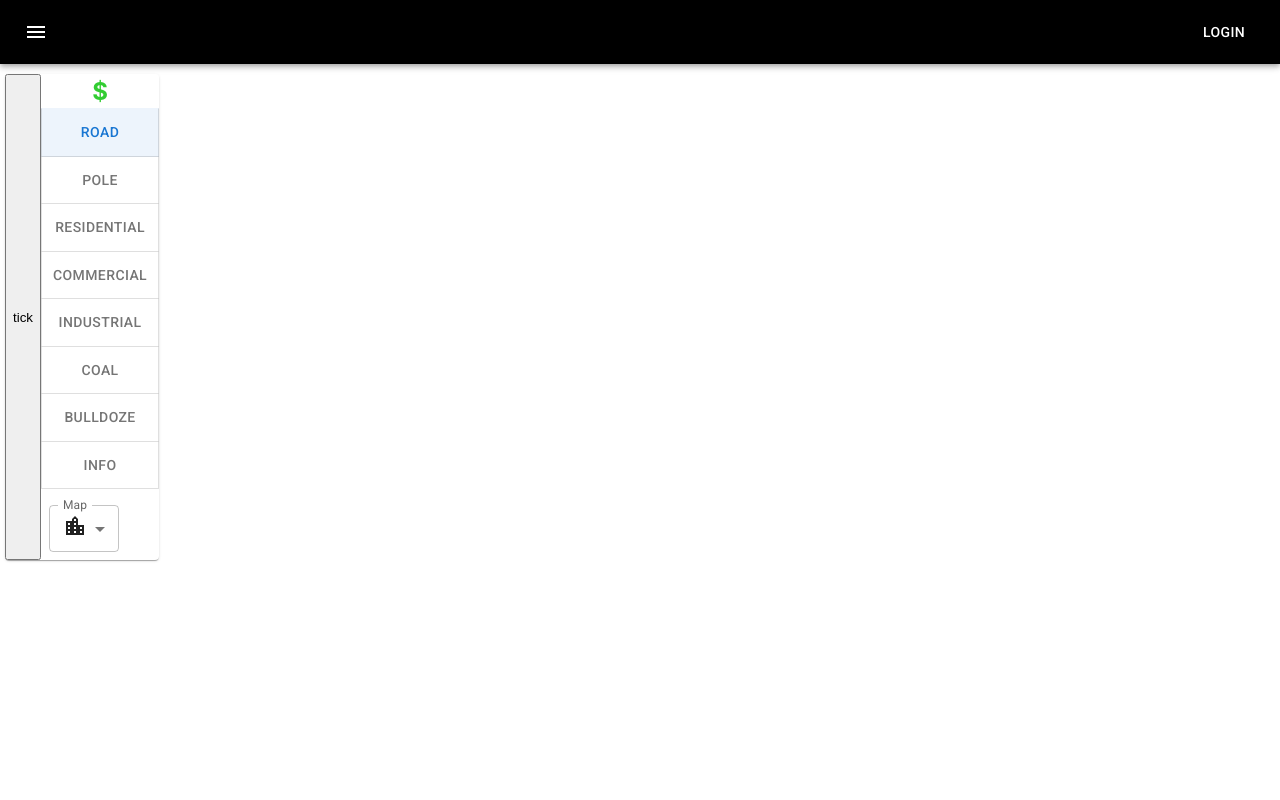
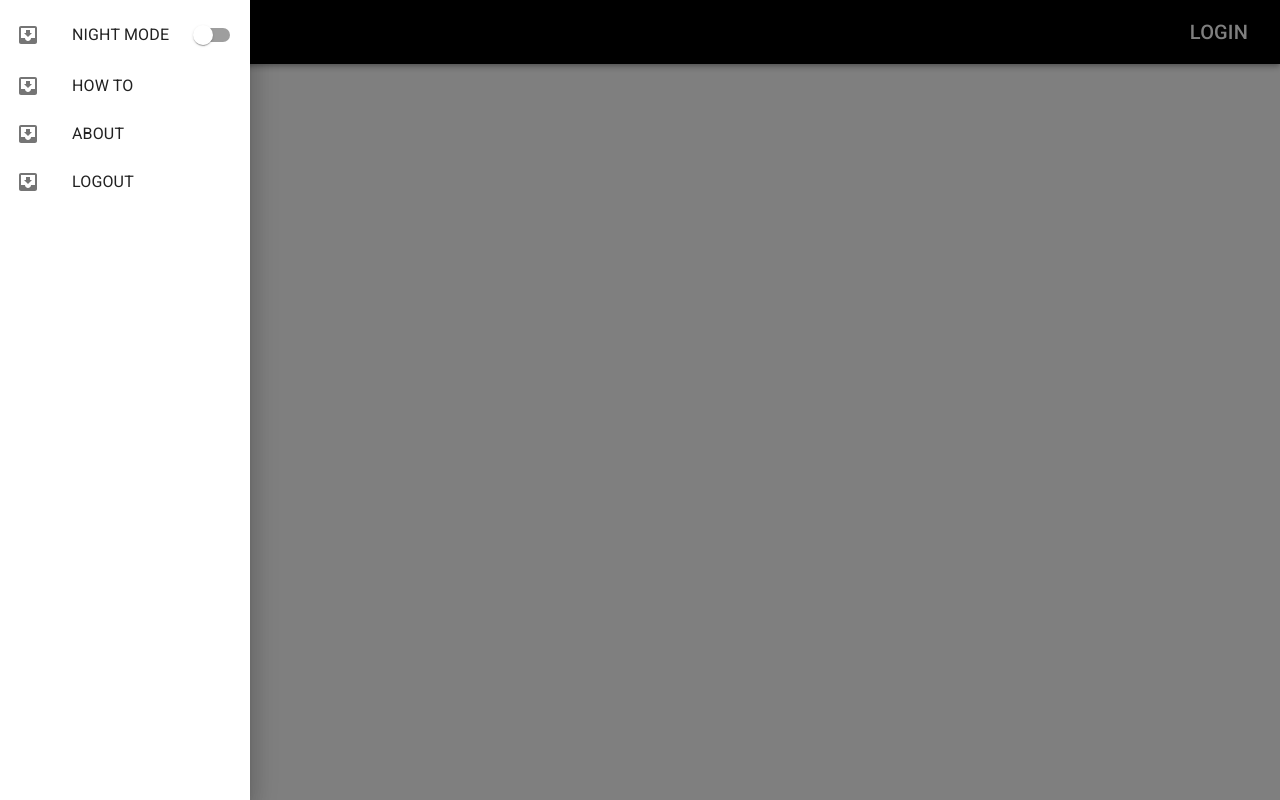
Before and after one commit to cnqso/webcommons, a React (Create React App) app: page / in a window 1280 px wide. Both pictures are taken after a click on the button "menu". Built offline with nearby package versions, Linux system fonts and the light colour scheme; no server answers.

Commit message:
Added drawer menu, stronger rendering, typography changes, cleaned redundancies

```diff
--- a/src/App.js
+++ b/src/App.js
@@ -39,7 +39,6 @@ const app = initializeApp(firebaseConfig);
 const auth = getAuth(app);
 const database = getDatabase(app);
 const userListRef = ref(database, "userList");
-const userLocationsRef = ref(database, "userLocations");
 const userTilesRef = ref(database, "userTiles");
 
 function sendRequest(method, y, x, building, buildingId, folder, handler = "") {
@@ -76,36 +75,6 @@ function sendRequest(method, y, x, building, buildingId, folder, handler = "") {
 			console.log(error);
 			return error;
 		});
-}
-
-function cnqsoFastSquareSpiral(n) {
-	let dir = 1;
-	let loc = [0, 0];
-	let run = 1;
-	let runi = 0;
-	let i = 0;
-	while (i < n) {
-		runi = run + i;
-		while (i < runi) {
-			loc[0] += dir;
-			i++;
-			if (i >= n) {
-				return loc;
-			}
-		}
-		runi = run + i;
-		while (i < runi) {
-			loc[1] += dir;
-			i++;
-			if (i >= n) {
-				return loc;
-			}
-		}
-
-		run++;
-		dir = dir * -1;
-	}
-	return loc;
 }
 
 function reverseSquareSpiral(coordinates) {
@@ -162,32 +131,16 @@ function App() {
 	};
 	const [neighborTiles, setNeighborTiles] = useState([]);
 
-	//I'd like to implement the code below, but I'm worried about an infinite loop
-
-	// if (!loggedIn && user || loggedIn && !user) {
-	// 	console.log("Preauthenticated user returning")
-	// 	try { get(child(userListRef, user.uid))
-	// 		.then((snapshot) => {
-	// 			if (snapshot.exists()) {
-	// 				commonsLogin(snapshot.val());
-	// 			} else {
-	// 				//Redundancy because an infinite auth loop would be very bad
-	// 				auth.signOut();
-	// 				setLoggedIn(false);
-	// 				signOut();
-	// 			}
-	// 		})
-	// 	} catch (error) {
-	// 		console.log(error);
-	// 		auth.signOut();
-	// 		setLoggedIn(false);
-	// 		signOut();
-	// 	}
-	// }
-
-	//if (user) {
-	//commonsLogin() or something
-	//Actually, webstorage would be prefferable
+	useEffect(() => {
+		if (user && !loggedIn) {
+			get(child(userListRef, user.uid)).then((snapshot) => {
+				if (snapshot.exists()) {
+					console.log("relogging in!")
+					commonsLogin(snapshot.val());
+				}
+			});
+		}
+	}, [user]);
 
 	const signInWithGoogle = () => {
 		const provider = new GoogleAuthProvider();
@@ -218,39 +171,6 @@ function App() {
 		newUserRequest("POST", auth.currentUser.uid, userName);
 	}
 
-	const newUser = () => {
-		const userName = userNameInput.current.value;
-		if (userName === "") {
-			signOut();
-			return;
-		}
-		let excessiveDownload = {};
-		get(userListRef).then((snapshot) => {
-			excessiveDownload = snapshot.val();
-			const userListLength = Object.keys(excessiveDownload).length;
-			let newUser = {};
-			// Check if the user already has an account. If so, let them change username but don't let them cheat
-			if (excessiveDownload[auth.currentUser.uid]) {
-				newUser = {
-					userName: userName,
-					location: excessiveDownload[auth.currentUser.uid].location,
-					money: excessiveDownload[auth.currentUser.uid].money,
-				};
-			} else {
-				const [x, y] = cnqsoFastSquareSpiral(userListLength);
-				newUser = { location: [x, y], money: 1000, userName: userName };
-				set(child(userLocationsRef, userListLength.toString()), auth.currentUser.uid);
-			}
-			try {
-				set(child(userListRef, auth.currentUser.uid), newUser);
-				setOpen(false);
-				commonsLogin(newUser);
-			} catch (error) {
-				signOut();
-			}
-		});
-	};
-
 	const commonsLogin = ({ location, money, userName }) => {
 		setUserData({ location, money, userName });
 		console.log(`Logging in ${userName} - uid ${auth.currentUser.uid} - at ${location} with $${money}`);
@@ -268,13 +188,7 @@ function App() {
 			});
 		}
 		setNeighborTiles(surroundingTiles);
-		//setSurroundingTiles state to surroundingTiles
-
 		setLoggedIn(true);
-
-		//Switch map to user's
-		//grab the tiles from neighbors
-		//set user data
 	};
 
 	function newUserRequest(method, userId, folder) {
@@ -294,7 +208,7 @@ function App() {
 					console.log(response);
 					const location = response.split(",");
 					setOpen(false);
-					commonsLogin({ location: [location[1], location[2]], money: 0, userName: body.id });
+					commonsLogin({ location: [location[1], location[2]], money: 1000, userName: body.id });
 					return response;
 				}
 			}
@@ -338,7 +252,8 @@ function App() {
 			</Dialog>
 
 			<NavBar signIn={signInWithGoogle} signOut={signOut} user={loggedIn} userName={userData.userName}   />
-
+			{loggedIn ? (
+				<>
 			<ToggleButtons
 				currentSelection={editSelection}
 				setEditSelection={setEditSelection}
@@ -347,7 +262,7 @@ function App() {
 				sendRequest={sendRequest}
 				userData={userData}
 			/>
-			{loggedIn ? (
+
 				<Canvas
 					key={mapDataLocation}
 					editSelection={editSelection}
@@ -357,7 +272,7 @@ function App() {
 					neighborTiles={neighborTiles}
 					userData={userData}
 					setUserData={setUserData}
-				/>
+				/></>
 			) : null}
 		</div>
 	);
--- a/src/components/Canvas.js
+++ b/src/components/Canvas.js
@@ -24,39 +24,9 @@ const firebaseConfig = {
 	measurementId: "G-PQHKRQWR78",
 };
 const app = initializeApp(firebaseConfig);
-// const analytics = getAnalytics(app);
-const database = getDatabase(app);
-const db = getDatabase();
-//For some reason, calling the database a second time helped debounce the database calls
-//Deleting the getDatabase(app) call broke the code
-//Worth investigating, this is too ugly even for me
+const db = getDatabase(app);
 
-//Since the react-zoomable-component box only takes hardcoded pixel values, we need to size it in javascript
-//TODO: Make it work cleaner. I might be able to just wrap it in a css container and give it an arbitrarily large constant value
-const useWindowSize = () => {
-	const [windowSize, setWindowSize] = React.useState({
-		width: 1000,
-		height: 1000,
-	});
 
-	React.useEffect(() => {
-		const handleResize = () =>
-			setWindowSize({
-				width: window.innerWidth,
-				height: window.innerHeight,
-			});
-
-		window.addEventListener("resize", handleResize);
-
-		handleResize();
-
-		return () => {
-			window.removeEventListener("resize", handleResize);
-		};
-	}, []);
-
-	return windowSize;
-};
 
 //Was needed for the old method of memoizing dom components. Keeping it here in case I need it again
 function checksum(array) {
@@ -80,16 +50,21 @@ function newID(x, y) {
 	return newId;
 }
 
-const Canvas = ({ editSelection, mapSelection, sendRequest, mapDataLocation, neighborTiles, userData, setUserData }) => {
+const Canvas = ({
+	editSelection,
+	mapSelection,
+	sendRequest,
+	mapDataLocation,
+	neighborTiles,
+	userData,
+	setUserData,
+}) => {
 	const buildingsRef = ref(db, mapDataLocation);
-	const userLocationsRef = ref(db, "userLocations");
-	const { width, height } = useWindowSize();
 	const mapWidth = config.TILE_WIDTH * config.TILE_PIXELS;
 	const mapHeight = config.TILE_HEIGHT * config.TILE_PIXELS;
 
 	const clickxy = useRef([0, 0]);
 	const [tiles, setTiles] = useState(jsonTiles);
-	const [surroundingTiles, setSurroundingTiles] = useState([[0],[0],[0],[0],[1],[1],[1],[1]]);
 	const lastSnapshot = useRef({});
 
 	const infoHandler = (x, y) => {
@@ -120,9 +95,7 @@ const Canvas = ({ editSelection, mapSelection, sendRequest, mapDataLocation, nei
 		return true;
 	};
 
-	//Update the tilemap according to building type.
-	//The tilemap takes in the building type, the ID of its associated building, and the index of its sprite in the sprite sheet
-	//For some buildings, we also need to take additional info like development level or traffic
+
 	const drawBuilding = (yMin, yMax, xMin, xMax, type, id, level = 0) => {
 		let tempTiles = tiles;
 		let k = 0;
@@ -164,7 +137,10 @@ const Canvas = ({ editSelection, mapSelection, sendRequest, mapDataLocation, nei
 				sendRequest("POST", y, x, editSelection.current, newId, mapDataLocation);
 				drawBuilding(yMin, yMax, xMin, xMax, editSelection.current, newId);
 
-				setUserData({...userData, money: userData.money - buildingsConfig[editSelection.current].cost});
+				setUserData({
+					...userData,
+					money: userData.money - buildingsConfig[editSelection.current].cost,
+				});
 			}
 		}
 	};
@@ -176,7 +152,7 @@ const Canvas = ({ editSelection, mapSelection, sendRequest, mapDataLocation, nei
 				const { xMin, xMax, yMin, yMax } = getBounds(x, y, buildingsConfig[building].size);
 				sendRequest("DELETE", y, x, "delete", buildingID, mapDataLocation);
 				drawBuilding(yMin, yMax, xMin, xMax, "empty", "");
-				setUserData({...userData, money: userData.money - 1})
+				setUserData({ ...userData, money: userData.money - 1 });
 			} catch (error) {
 				console.log(error);
 			}
@@ -194,17 +170,16 @@ const Canvas = ({ editSelection, mapSelection, sendRequest, mapDataLocation, nei
 	};
 
 	const handleOnClick = (coordinates) => {
-		const adjustedX = Math.floor((coordinates[0] + config.X_ERROR) / config.TILE_PIXELS) - config.TILE_WIDTH;
-		const adjustedY = Math.floor((coordinates[1] + config.Y_ERROR) / config.TILE_PIXELS) - config.TILE_HEIGHT;
+		const adjustedX =
+			Math.floor((coordinates[0] + config.X_ERROR) / config.TILE_PIXELS) - config.TILE_WIDTH;
+		const adjustedY =
+			Math.floor((coordinates[1] + config.Y_ERROR) / config.TILE_PIXELS) - config.TILE_HEIGHT;
 
 		if ("authentication" !== "placeholder") {
 			editMap(adjustedX, adjustedY);
 		}
 	};
 
-	//Listen to the database for changes and update immediately
-	//Calls once on initial render, but never closes the listener
-	//TODO: Ensure update on deletes, not just adds -- rename lastSnapshot to currentSnapshot
 	useEffect(() => {
 		onValue(buildingsRef, (snapshot) => {
 			const data = snapshot.val();
@@ -247,17 +222,10 @@ const Canvas = ({ editSelection, mapSelection, sendRequest, mapDataLocation, nei
 						developmentOffset;
 					for (let j = yMin; j <= yMax; j++) {
 						for (let k = xMin; k <= xMax; k++) {
-							tempTiles2[j][k].type = thisBuilding.building; //Turn back all ye who enter the 7th tab of hell
+							tempTiles2[j][k].type = thisBuilding.building;
 							tempTiles2[j][k].buildingId = keys[i];
 							tempTiles2[j][k].spriteIndex = spriteOffset + l;
 							l++;
-							//Splitting imperative code is hard/ugly in react and useEffect has weird scoping problems
-							//You don't know what I've been through trying to get this to run well
-							//12,000 DOM elements is a lot, and react is not built for that
-							//Those motherfuckers on stack overflow said it was impossible
-							//I had to implement a checksum to hack around react's shitty diffing. TWICE.
-							//Look at me now, 100 memos, 12,000 DOM elements, and a 5ms render time
-							//Thanks for reading
 						}
 					}
 				}
@@ -285,22 +253,6 @@ const Canvas = ({ editSelection, mapSelection, sendRequest, mapDataLocation, nei
 	}, []);
 
 
-
-	// useEffect(() => {
-	// 	get(child(dbRef, `users/${userId}`)).then((snapshot) => {
-	// 		if (snapshot.exists()) {
-	// 		  console.log(snapshot.val());
-	// 		} else {
-	// 		  console.log("No data available");
-	// 		}
-	// 	  }).catch((error) => {
-	// 		console.error(error);
-	// 	  });
-	// 	console.log("run exactly once")
-	// },[]
-	// ) ;
-
-	//Tooltip should live at exactly client 0,0 at all times and on click move to the offset of clickxy.current clientX and clientY
 	return (
 		<div
 			className='Canvas'
@@ -311,16 +263,15 @@ const Canvas = ({ editSelection, mapSelection, sendRequest, mapDataLocation, nei
 				onDecideHowToHandlePress={(e, coords) => {
 					clickxy.current = [coords.x, coords.y, coords.clientX, coords.clientY]; //[virtualx, virtualy, clientX, clientY] ommited are containerX and containerY
 				}}
-				//onHover={(e, c) => setHover(c)}
 				style={{ border: "solid 1px black" }}
 				onCreate={(viewPort) => {
 					viewPort.setBounds({
-						x: [mapWidth * -3, mapWidth * 6],
-						y: [mapHeight * -3, mapHeight * 6],
+						x: [mapWidth * -1, mapWidth * 4],
+						y: [mapHeight * -1, mapHeight * 4],
 					});
 					viewPort.camera.centerFitAreaIntoView({
-						left: mapWidth*3 / 10,
-						top: mapHeight*3 / 10,
+						left: mapWidth * 1.2,
+						top: mapHeight * 1.2,
 						width: 1000,
 						height: 1000,
 					});
--- a/src/components/NavBar.js
+++ b/src/components/NavBar.js
@@ -1,4 +1,6 @@
-import * as React from "react";
+/** @format */
+
+import React, { useState } from "react";
 import AppBar from "@mui/material/AppBar";
 import Box from "@mui/material/Box";
 import Toolbar from "@mui/material/Toolbar";
@@ -8,34 +10,108 @@ import IconButton from "@mui/material/IconButton";
 import MenuIcon from "@mui/icons-material/Menu";
 import "./NavBar.css";
 
+import Drawer from "@mui/material/Drawer";
+import List from "@mui/material/List";
+import ListItem from "@mui/material/ListItem";
+import ListItemButton from "@mui/material/ListItemButton";
+import ListItemIcon from "@mui/material/ListItemIcon";
+import ListItemText from "@mui/material/ListItemText";
+import InboxIcon from "@mui/icons-material/MoveToInbox";
+import Switch from "@mui/material/Switch";
+
+
 export default function NavBar({ signIn, signOut, user, userName }) {
+	function onMenuClick() {
+		console.log("hello");
+	}
+	function onNightMode() {
+		setNightMode(!nightMode);
+		console.log("hello");
+	}
+
+	const [nightMode, setNightMode] = useState(false);
+	const [state, setState] = React.useState("closed");
+	const toggleDrawer = (anchor, open) => (event) => {
+		if (event.type === "keydown" && (event.key === "Tab" || event.key === "Shift")) {
+			return;
+		}
+
+		setState({ ...state, [anchor]: open });
+	};
+
+	const list = (anchor) => (
+		<Box
+			sx={{ width: anchor === "top" || anchor === "bottom" ? "auto" : 250 }}
+			role='presentation'
+			onKeyDown={toggleDrawer(anchor, false)}>
+			<List>
+				<ListItem>
+					<ListItemIcon>
+						<InboxIcon />
+					</ListItemIcon>
+					<ListItemText id='switch-list-label-nightmode' primary='NIGHT MODE' />
+					<Switch
+						edge='end'
+						onChange={onNightMode}
+						checked={nightMode}
+						inputProps={{
+							"aria-labelledby": "switch-list-label-nightmode",
+						}}
+					/>
+				</ListItem>
+				<ListItem key={"HOW TO"} disablePadding>
+					<ListItemButton>
+						<ListItemIcon>
+							<InboxIcon />
+						</ListItemIcon>
+						<ListItemText primary={"HOW TO"} />
+					</ListItemButton>
+				</ListItem>
+
+				<ListItem key={"ABOUT"} disablePadding>
+					<ListItemButton>
+						<ListItemIcon>
+							<InboxIcon />
+						</ListItemIcon>
+						<ListItemText primary={"ABOUT"} />
+					</ListItemButton>
+				</ListItem>
+				<ListItem key={"LOGOUT"} disablePadding>
+					<ListItemButton>
+						<ListItemIcon>
+							<InboxIcon />
+						</ListItemIcon>
+						<ListItemText primary={"LOGOUT"} />
+					</ListItemButton>
+				</ListItem>
+			</List>
+		</Box>
+	);
+
 	return (
-		<Box className="NavBar" sx={{ flexGrow: 1 }}>
-			<AppBar position="static" style={{ background: "black" }}>
+		<Box className='NavBar' sx={{ flexGrow: 1 }}>
+			<Drawer anchor={"left"} open={state["left"]} onClose={toggleDrawer("left", false)}>
+				{list("left")}
+			</Drawer>
+			<AppBar position='static' style={{ background: "black" }}>
 				<Toolbar>
 					<IconButton
-						size="large"
-						edge="start"
-						color="inherit"
-						aria-label="menu"
+						size='large'
+						edge='start'
+						color='inherit'
+						aria-label='menu'
 						sx={{ mr: 2 }}
-					>
+						onClick={toggleDrawer("left", true)}>
 						<MenuIcon />
 					</IconButton>
-					<Typography
-						variant="h6"
-						component="div"
-						sx={{ flexGrow: 1 }}
-					>
-						{/* News */}
-					</Typography>
+					<Typography sx={{ flexGrow: 1 }}>{}</Typography>
 					{!user ? (
-						<Button color="inherit" onClick={signIn}>
-							Login
+						<Button color='inherit' onClick={signIn}>
+							<Typography variant='h6'>Login</Typography>
 						</Button>
 					) : (
-						<Button color="inherit" onClick={signOut}>
-							{userName}
+						<Button color='inherit' onClick={signOut}>
+							<Typography variant='h6'>{userName}</Typography>
 						</Button>
 					)}
 				</Toolbar>
--- a/src/components/Row.js
+++ b/src/components/Row.js
@@ -32,13 +32,15 @@ function playMap(ctx, tiles, tileset, mapSelection, lastSnapshot) {
 				let heatTile = 0;
 				try {
 					const heatMap = lastSnapshot.current[tiles[y][x].buildingId].heatMap;
-					heatTile = heatMap[mapStyle.heatMapIndex];
+					const heatSum = heatMap[0] + heatMap[1] + heatMap[2];
+					const opps = heatSum - heatMap[mapStyle.heatMapIndex];
+					heatTile = heatMap[mapStyle.heatMapIndex] / (opps / 2);
 				} catch (e) {} //Sometimes hits an unloaded database. Will rerender in ~5ms
 
 				ctx.globalAlpha = 1;
 				ctx.fillStyle = "#FFFFFF";
 				ctx.fillRect(drawX, drawY, tilePx, tilePx);
-				ctx.globalAlpha = heatTile;
+				ctx.globalAlpha = heatTile/2;
 				ctx.fillStyle = mapStyle.color;
 				ctx.fillRect(drawX, drawY, tilePx, tilePx);
 				continue;
@@ -93,7 +95,7 @@ function playMap(ctx, tiles, tileset, mapSelection, lastSnapshot) {
 			ctx.drawImage(tileset, srcX, srcY, sourcePx, sourcePx, drawX, drawY, tilePx, tilePx);
 		}
 	}
-	console.log(`${busyRoads} out of ${roads} roads are busy`)
+	// console.log(`${busyRoads} out of ${roads} roads are busy`)
 }
 
 function neighborsMap(ctx, rawTiles, tileset) {
@@ -165,21 +167,3 @@ function Row({ tiles, mapSelection, lastSnapshot, neighborTiles }) {
 }
 
 export default Row;
-
-// useEffect(() => {
-//   const kanvas = canvas.current;
-//   const ctx = kanvas.getContext('2d');
-//   ctx.fillStyle = "#000000";
-//   ctx.fillRect(0, 0, mapWidth, mapHeight);
-//   for (let y = 0 ; y < tiles.length ; y++) {
-//     for (let x = 0 ; x < tiles[0].length; x++) {
-//       const tile = tiles[y][x].spriteIndex
-//       const buildingType = tiles[y][x].type
-//       ctx.fillStyle=buildingsConfig[buildingType].color;
-//       ctx.fillRect(x*tilePx, y*tilePx, tilePx, tilePx);
-//       const tileRandom = Math.floor(Math.random() * 4);
-//       ctx.drawImage(image, (tile%32)*64, (Math.floor(tile/32))*64, 64, 64, x*tilePx, y*tilePx, tilePx, tilePx);
-//     }
-//   }
-//   console.log("Redrew image")
-// }, [tiles]);
```
